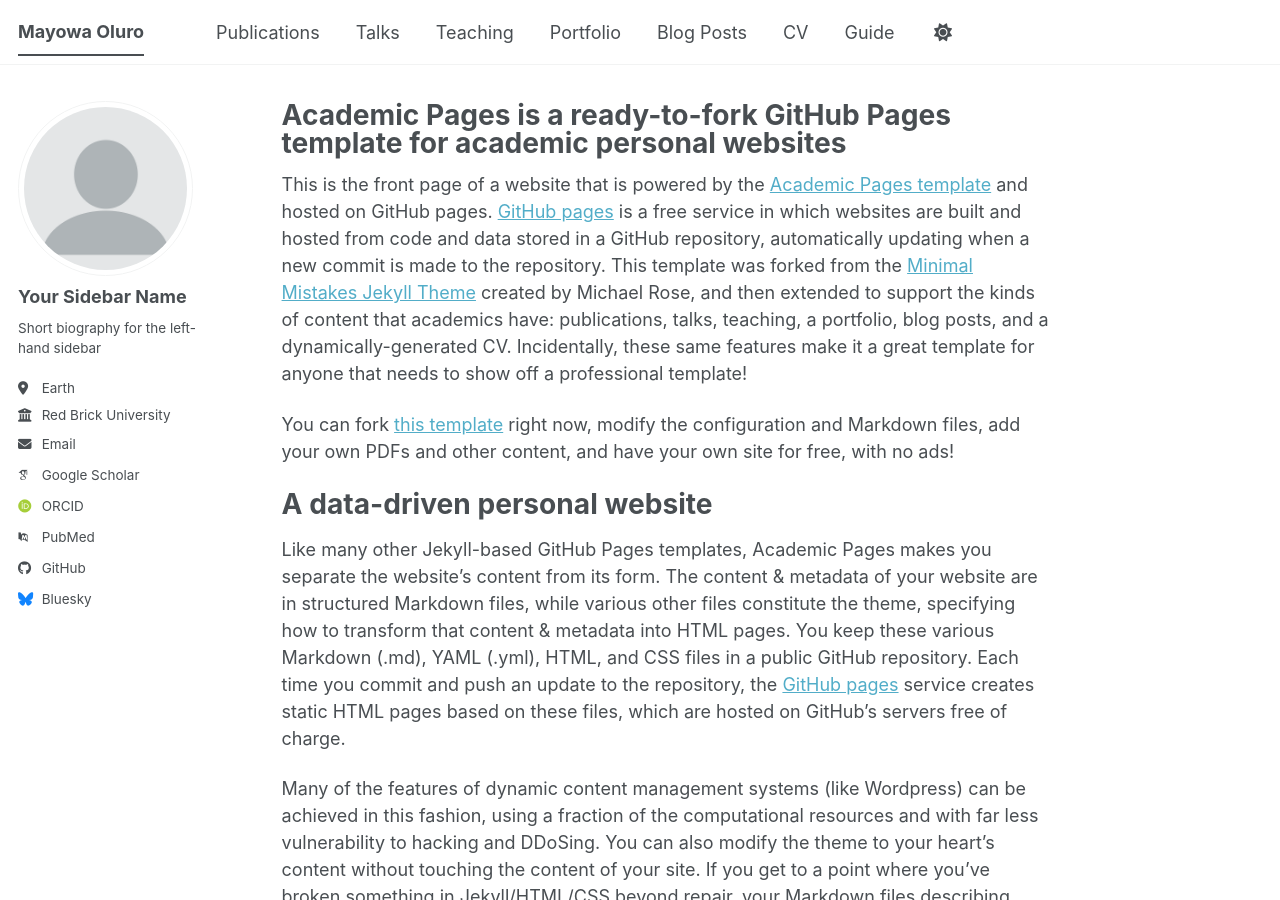
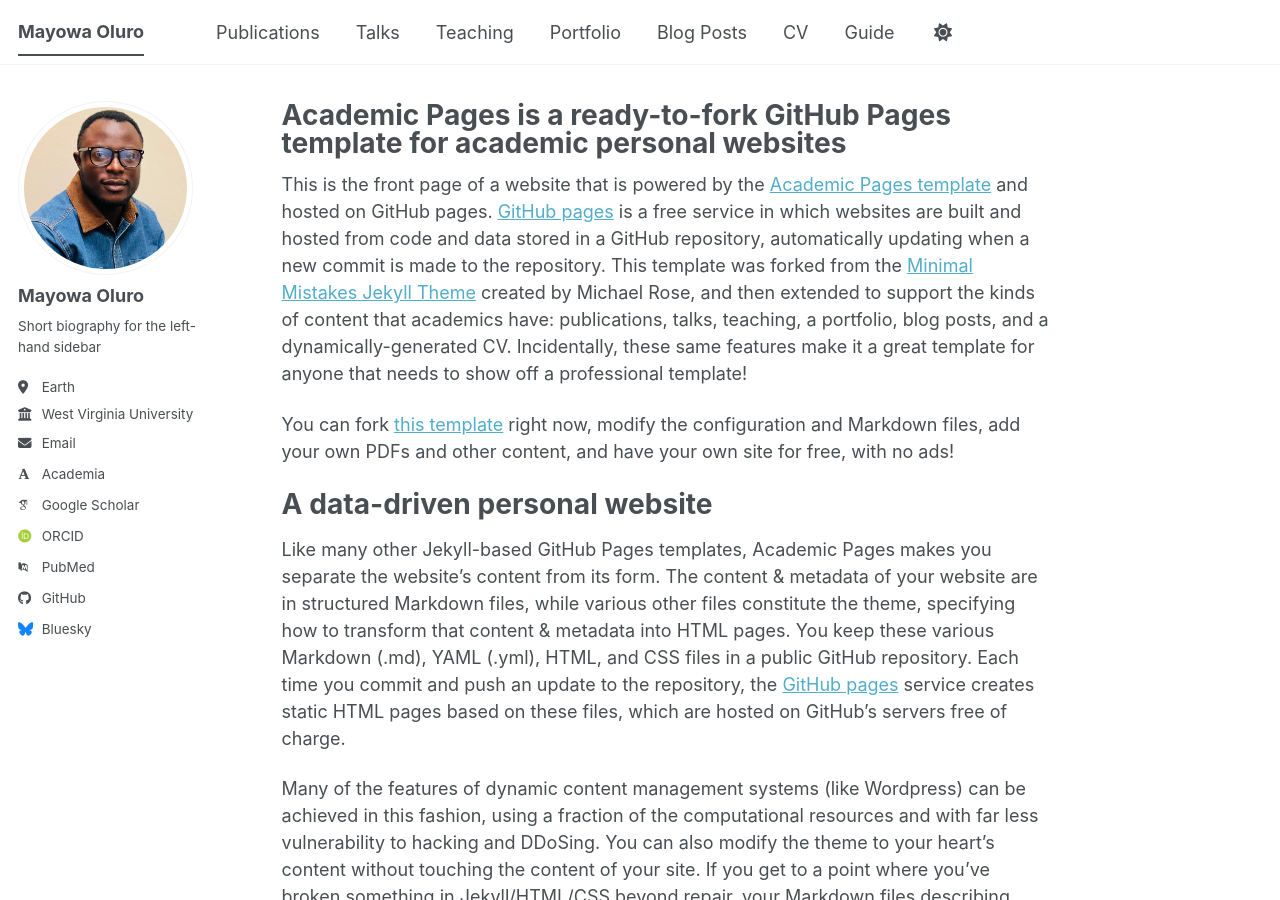
Before and after one commit to Mayorism/MayowaOluro, a Jekyll site: the page built from _pages/about.md, in a window 1280 px wide and 900 px high. Built offline with Jekyll 4.4.1, drawn with Linux system fonts in a browser that asks for light colours; some web fonts are replaced; a script bundle is joined from its source files by our own code; library files that are not in the unit come from our copies.

Commit message:
Update _config.yml

```diff
--- a/_config.yml
+++ b/_config.yml
@@ -23,22 +23,22 @@
 #               Additional customization can be done by editing /_includes/author-profile.html
 author:
   # Biographic information
-  avatar           : "profile.png"
-  name             : "Your Sidebar Name"
+  avatar           : "Mayowa_profile_pic.jpg"
+  name             : "Mayowa Oluro"
   pronouns         : # example: "she/her"
   bio              : "Short biography for the left-hand sidebar"
   location         : "Earth"
-  employer         : "Red Brick University"
+  employer         : "West Virginia University"
   uri              : # URL
-  email            : "none@example.org"
+  email            : "mayowaoluro@mail.wvu.edu"
 
   # Academic websites
-  academia         : # URL
+  academia         : "https://ibadan.academia.edu/MayowaOluro"
   arxiv            : # URL - Update with the correct link to your profile
-  googlescholar    : "https://scholar.google.com/citations?user=PS_CX0AAAAAJ"
+  googlescholar    : "https://scholar.google.com/citations?user=YUG97-MAAAAJ&hl=en"
   inspire-hep      : # URL
   impactstory      : # URL
-  orcid            : "https://orcid.org/yourorcidurl"
+  orcid            : "https://orcid.org/0000-0003-4649-9866"
   semantic         : # URL
   ssrn             : # URL
   pubmed           : "https://www.ncbi.nlm.nih.gov/pubmed/?term=john+snow"
```
